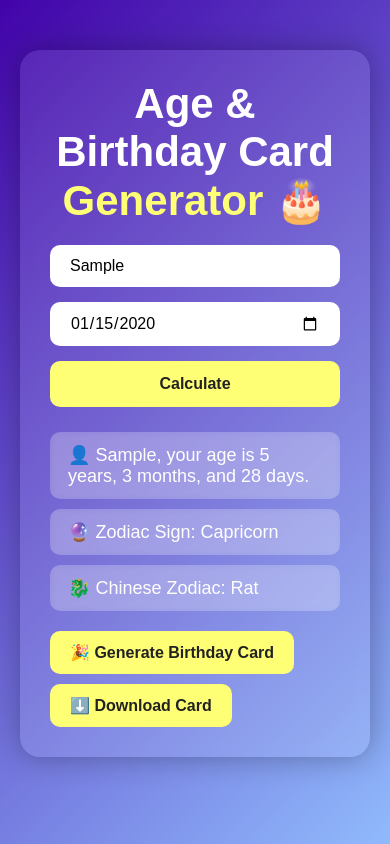
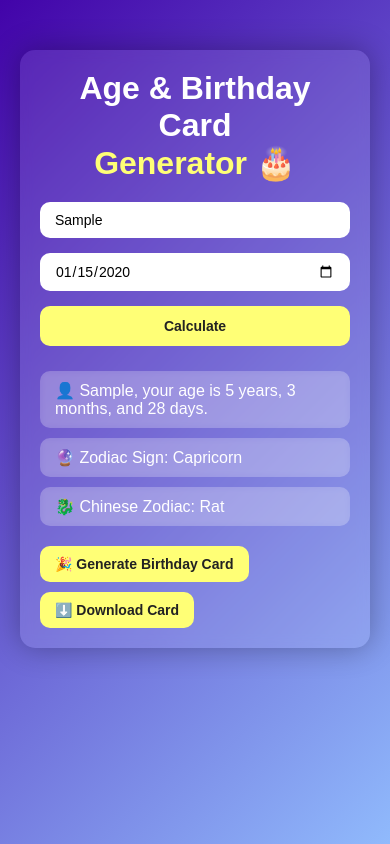
Before and after one commit to ELFAZ19/Age-Calculator, a plain HTML site: page index.html in a window 390 px wide. Both pictures are taken after typing "Sample", "2020-01-15" into the empty fields and a click on the button "Calculate". Drawn offline with Linux system fonts and the light colour scheme.

Commit message:
responsive ness added

```diff
--- a/style.css
+++ b/style.css
@@ -2,7 +2,7 @@
   margin: 0;
   padding: 0;
   box-sizing: border-box;
-  font-family: 'Poppins', sans-serif;
+  font-family: "Poppins", sans-serif;
 }
 
 body {
@@ -100,10 +100,52 @@ body {
   background: #fff44f;
 }
 
+/* Make canvas rounded and responsive */
 canvas {
   margin-top: 30px;
   border-radius: 15px;
   box-shadow: 0 0 12px rgba(0, 0, 0, 0.2);
+  padding: 15px;
+  display: flex;
+  flex-wrap: wrap;
+  justify-content: center;
+  align-items: center;
+  max-width: 100%;
+  height: auto;
+}
+
+
+/* Add responsiveness */
+@media (max-width: 768px) {
+  .calculator {
+    padding: 20px;
+    border-radius: 15px;
+  }
+
+  .calculator h1 {
+    font-size: 32px;
+  }
+
+  .input-box input {
+    font-size: 14px;
+    padding: 10px 15px;
+  }
+
+  .input-box button {
+    font-size: 14px;
+    padding: 12px 20px;
+  }
+
+  #resultBox p {
+    font-size: 16px;
+    padding: 10px 15px;
+  }
+
+  #generateCardBtn,
+  #downloadCardBtn {
+    font-size: 14px;
+    padding: 10px 15px;
+  }
 }
 
 .hidden {
```
